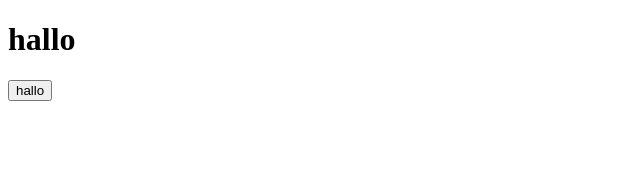
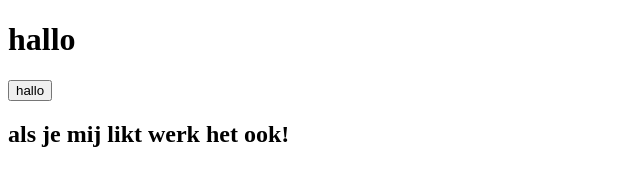
Before and after one commit to Stephano-Soares/P2-Javascript, a plain HTML site: page opdracht-7/index.html in a window 1280 px wide. Shown: the whole page, without its empty margins (0-640 px from the left). Drawn offline with Linux system fonts and the light colour scheme.

Commit message:
h2 toegevoegd

```diff
--- a/opdracht-7/index.html
+++ b/opdracht-7/index.html
@@ -9,5 +9,6 @@
 <body>
     <h1 id="something">hallo</h1>
     <button onclick="kleur_aanpassen()"> hallo</button>
+    <h2 onclick="kleur_aanpassen()">als je mij likt werk het ook!</h2>
 </body>
 </html>
```
